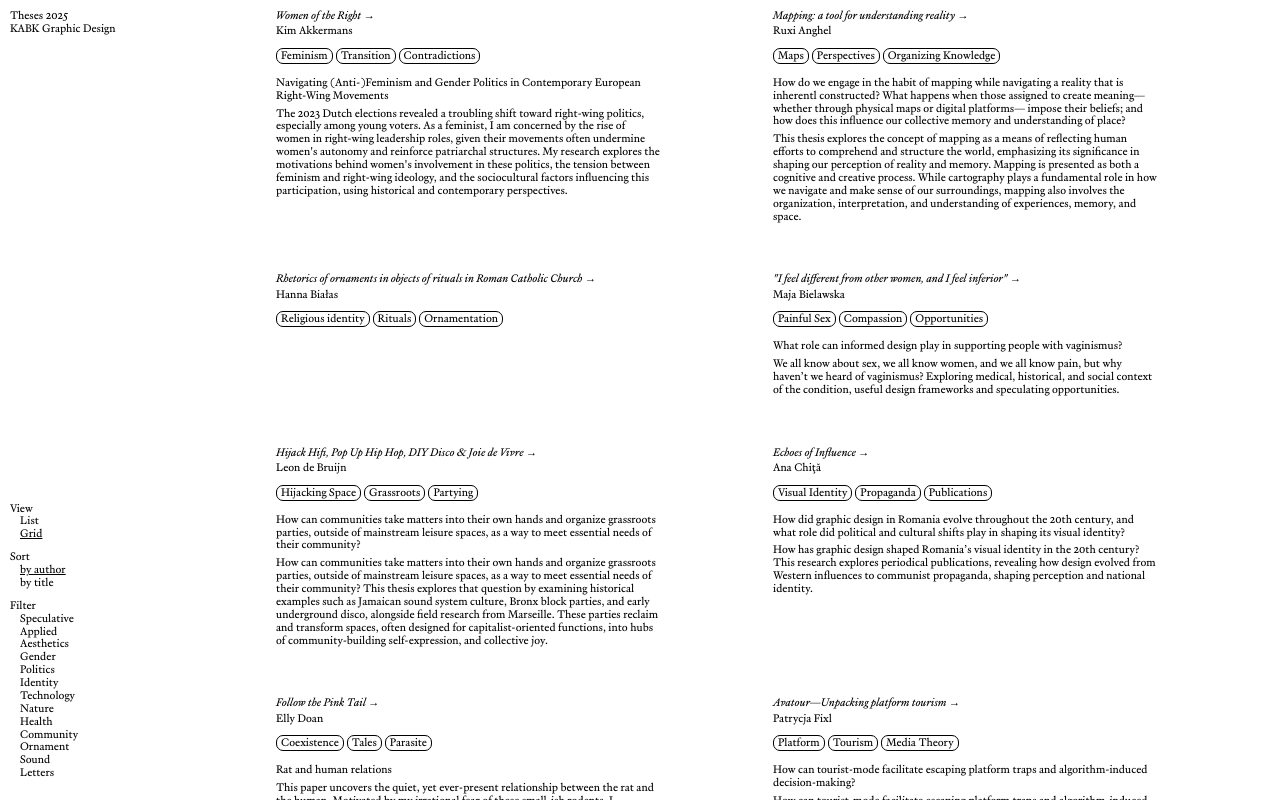
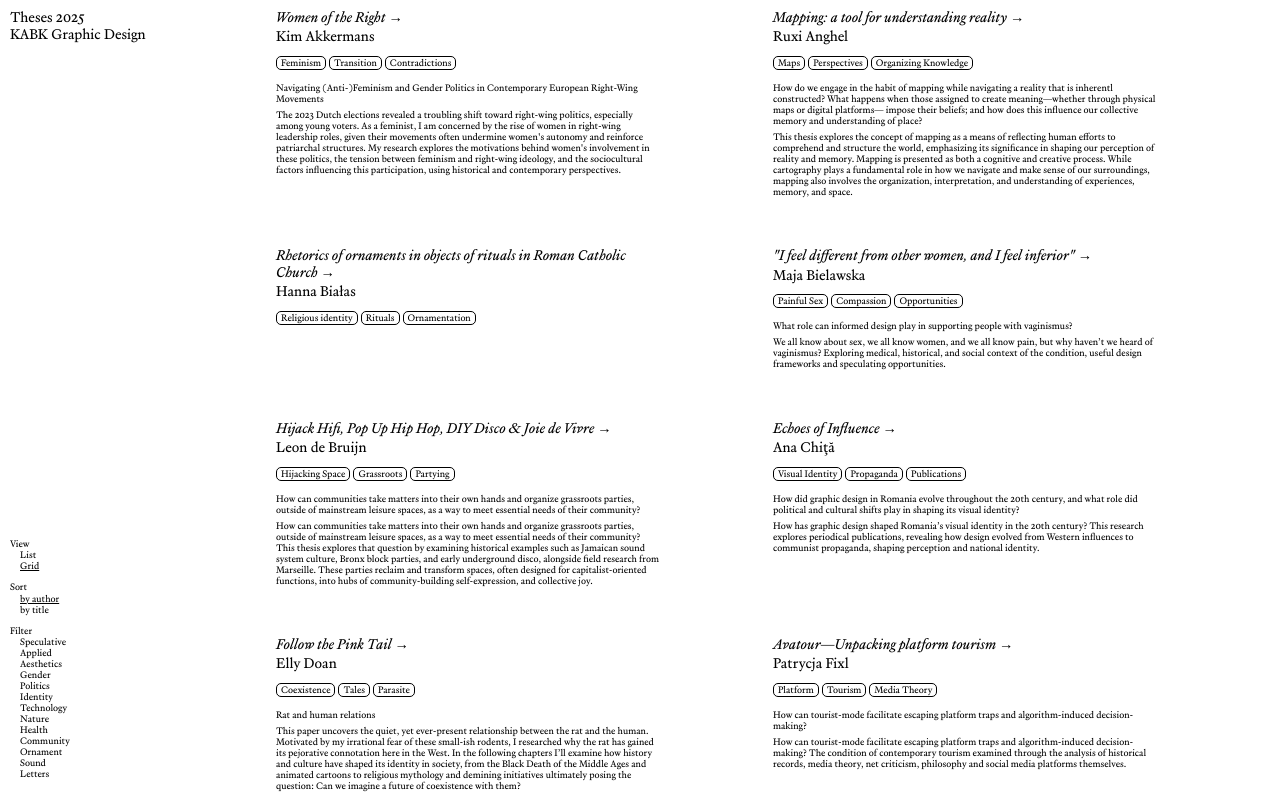
Before and after one commit to kabk/go-theses-25, a plain HTML site: page index.html in a window 1280 px wide. Both pictures are taken after a click on the element "Grid". Shown: the top 800 px of the page. Drawn offline with Linux system fonts and the light colour scheme.

Commit message:
Almost there II, fixing links

```diff
--- a/assets/css/styles.css
+++ b/assets/css/styles.css
@@ -55,11 +55,12 @@ p {
 h1,
 h2 {
   font-weight: normal;
+  font-size: 0.9em;
 }
-h1,
-h2,
-p {
-  font-size: 0.7em;
+p,
+.keywords_container h2 {
+  -webkit-font-smoothing: antialiased;
+  font-size: 0.6em;
 }
 a,
 a:visited {
@@ -146,7 +147,7 @@ a:visited {
   border: black 1px solid;
   width: min-content;
   padding: 1px 4px 0 4px;
-  border-radius: 7px;
+  border-radius: 5px;
   margin-right: 3px;
   margin-bottom: 3px;
 }
--- a/assets/js/imageBG.js
+++ b/assets/js/imageBG.js
@@ -3,7 +3,7 @@ if(!isMobile){
     for(i=0;i<titles.length;i++){
         titles[i].addEventListener("mouseenter",(titleElement)=>{
             let studentID = titleElement.target.parentElement.parentElement.id
-            image_bg.src = "../assets/images/" + studentID + ".jpg"
+            image_bg.src = "./assets/images/" + studentID + ".jpg"
             image_bg.style.opacity = 1
         })
         titles[i].addEventListener("mouseleave",()=>{
--- a/assets/js/misc.js
+++ b/assets/js/misc.js
@@ -5,3 +5,11 @@ for(i=0;i<allKeywords.length;i++){
         allKeywords[i].style.display = "block"
     }
 }
+
+var isSafari = /constructor/i.test(window.HTMLElement) || (function (p) {
+    return p.toString() === "[object SafariRemoteNotification]";
+})(!window['safari'] || (typeof safari !== 'undefined' && safari.pushNotification));
+
+if(!isMobile && isSafari){
+    // document.querySelectorAll("p").style.fontSize = "1em"
+}
--- a/assets/js/mobile.js
+++ b/assets/js/mobile.js
@@ -87,7 +87,7 @@ if(isMobile){
 
                 name_mobile.style.display = "block"
                 setTimeout(()=>{
-                    image_bg.src = "../assets/images/" + studentID + ".jpg"
+                    image_bg.src = "./assets/images/" + studentID + ".jpg"
                     image_bg.style.opacity = 1
                 },200)
 
--- a/assets/js/toggleView.js
+++ b/assets/js/toggleView.js
@@ -13,8 +13,8 @@ function changeToGrid(){
         student_containers[i].style.marginBottom = 50 + "px";
 
         keywords_containers[i].style.display = "flex"
-        names[i].style.fontSize = "0.7em"
-        titles[i].style.fontSize = "0.7em"
+        names[i].style.fontSize = "0.9em"
+        titles[i].style.fontSize = "0.9em"
         questions[i].style.display = "block"
         preview_texts[i].style.display = "block"
     }
@@ -37,8 +37,8 @@ function changeToList(){
         student_containers[i].style.marginBottom = 0;
 
         keywords_containers[i].style.display = "none"
-        names[i].style.fontSize = "0.5em"
-        titles[i].style.fontSize = "0.5em"
+        names[i].style.fontSize = "0.6em"
+        titles[i].style.fontSize = "0.6em"
         questions[i].style.display = "none"
         preview_texts[i].style.display = "none"
     }
```
